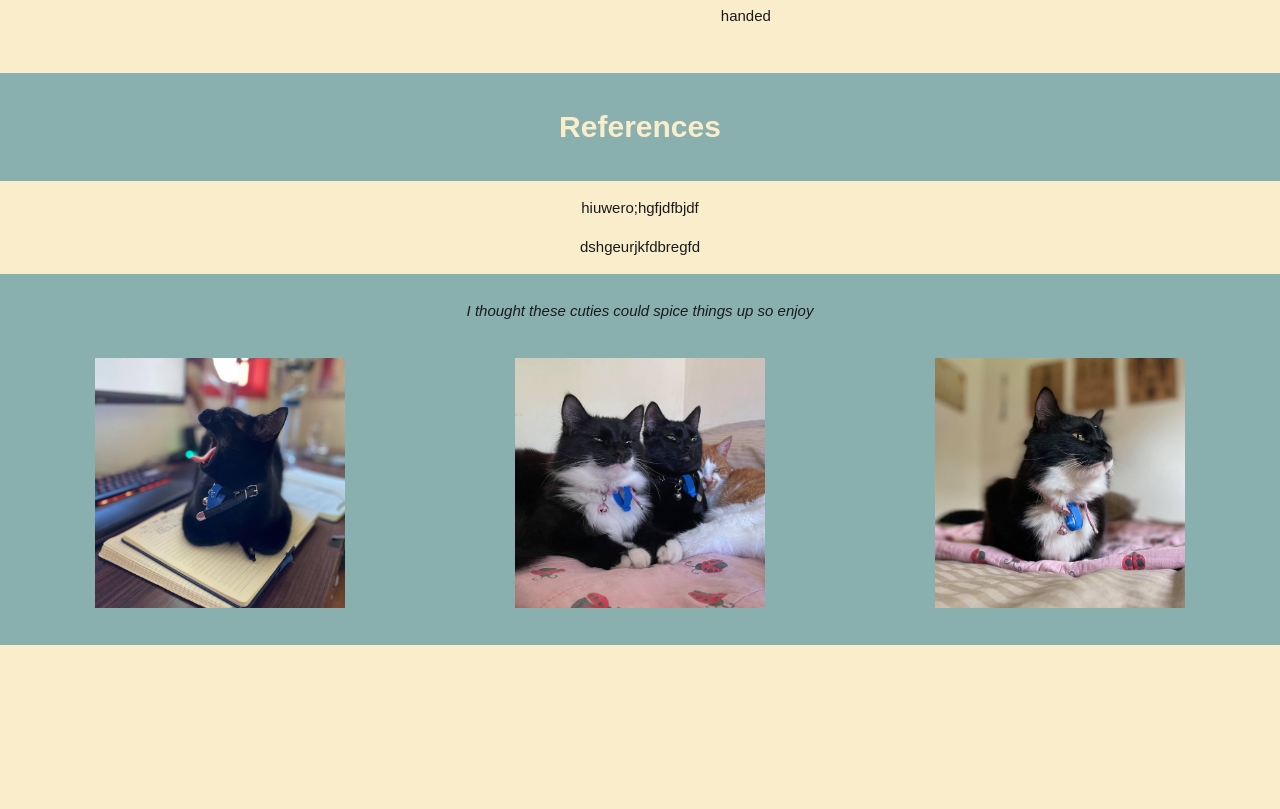
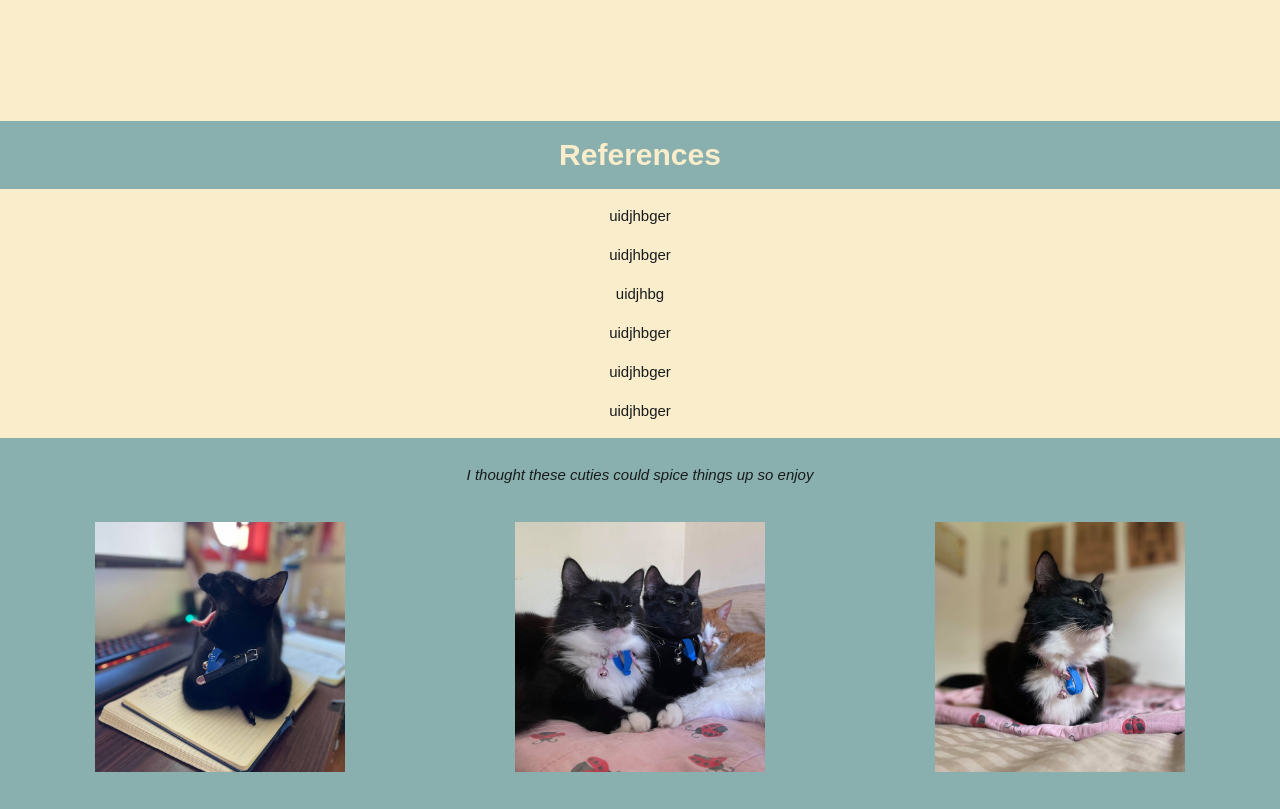
Before and after one commit to Harmony-K/Harmony-K.github.io, a plain HTML site: page index.html in a window 1280 px wide. Shown: the part 1150-1959 px from the top of the page. Before the commit the page ends 1795 px from the top, so only its background shows below. Drawn offline with Linux system fonts and the light colour scheme.

Commit message:
ref list fix

```diff
--- a/index.html
+++ b/index.html
@@ -9,16 +9,16 @@
             <h1>Welcome</h1>
         </header>
 
-        <nav> <!-- nav at le top-->
+        <nav> <!----------- nav at le top-->
             <a href="index.html">Welcome</a>
             <a href="interest.html">Interest In IT</a>
             <a href="idealJob.html">Ideal Job</a>
             <a href="personalProfile.html">Personal Profile</a>
             <a href="project.html">Project Idea</a>
         </nav>
-
+        <!------------- about me title -->
         <div class="split-titles">
-            <h1 style="font-size: 30px; color: #FAEDCB;">About Me</h1>
+            <h1 style="font-size: 30px; color: #FAEDCB; text-align: center; margin: 0 auto; padding: 10px; background-color: #89B0AE;" >About Me</h1>
         </div>
 
         <main>
@@ -74,13 +74,19 @@
             <h1 style="font-size: 30px; color: #FAEDCB;">References</h1>
         </div>
 
-        <!-- REFERENCES  -->
-       <div style="text-align: center;">
-            <p>hiuwero;hgfjdfbjdf</p>
-            <p> dshgeurjkfdbregfd</p>
-       </div>
+        <!--------------- REFERENCES  -->
+        <div>
+            <h1 style="font-size: 30px; color: #FAEDCB; text-align: center; margin: 0 auto; padding: 10px; background-color: #89B0AE;" >References</h1>
+            <p class="ref-list"> uidjhbger</p>
+            <p class="ref-list"> uidjhbger </p>
+            <p class="ref-list"> uidjhbg</p>
+            <p class="ref-list"> uidjhbger </p>
+            <p class="ref-list"> uidjhbger </p>
+            <p class="ref-list"> uidjhbger </p>
+        </div>
 
-        <footer> <!-- CATS -->
+        <!---------------- CATS -->
+        <footer>
             <div> <p class="catTitle"> <em>I thought these cuties could spice things up so enjoy</em></p></div>
                 <div class="cats">
                 <!--catsopen -->
--- a/style.css
+++ b/style.css
@@ -64,12 +64,6 @@ footer{
 }
 
 /* ==== welcome PAGE==== */
-.split-titles{
-    background-color: #89B0AE;
-    text-align: center;
-    margin: 0 auto;
-    padding: 10px;
-}
 
 .idex-first-row{
     display: flex;
@@ -108,6 +102,10 @@ footer{
     padding: 10px 30px;
 }
 
+.ref-list{
+    text-align: center;
+}
+
 /* ==== ideal job pg ==== */
 
 /* ==== personal profil pg ==== */
```
